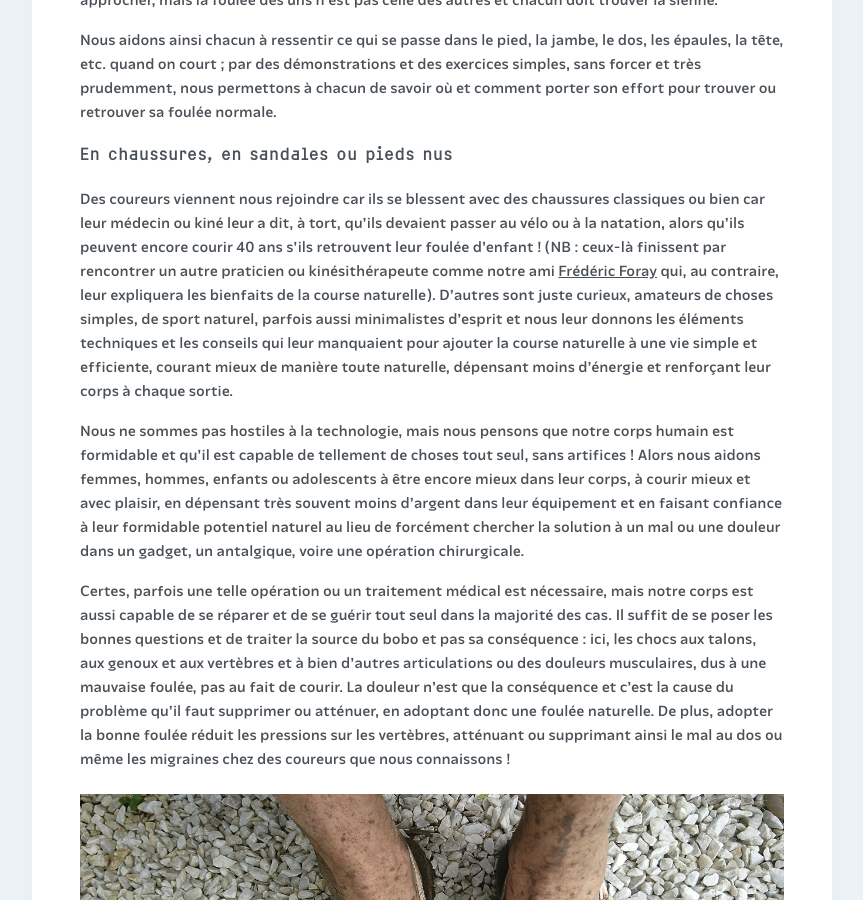
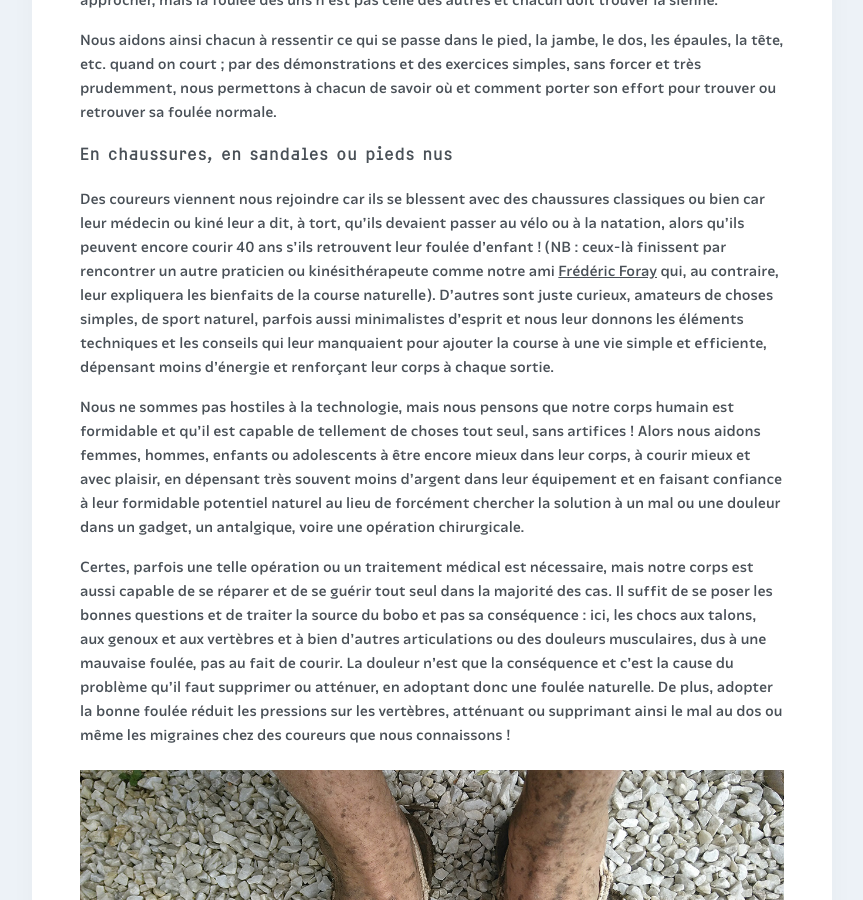
Before and after one commit to courirpaleo/courirpaleo.github.io, a Jekyll site: the page built from _pages-secondary/foulee-naturelle.md, in a window 1280 px wide and 900 px high, scrolled down 3212 px. Shown: the whole window, without its empty margins (208-1071 px from the left). Built offline with Jekyll 4.4.1, drawn with Linux system fonts in a browser that asks for light colours; some web fonts are replaced.

Commit message:
Update foulee-naturelle.md

```diff
--- a/_pages-secondary/foulee-naturelle.md
+++ b/_pages-secondary/foulee-naturelle.md
@@ -42,7 +42,7 @@ Nous aidons ainsi chacun à ressentir ce qui se passe dans le pied, la jambe, le
 
 ### En chaussures, en sandales ou pieds nus
 
-Des coureurs viennent nous rejoindre car ils se blessent avec des chaussures classiques ou bien car leur médecin ou kiné leur a dit, à tort, qu'ils devaient passer au vélo ou à la natation, alors qu'ils peuvent encore courir 40 ans s'ils retrouvent leur foulée d'enfant&nbsp;! (NB&nbsp;: ceux-là finissent par rencontrer un autre praticien ou kinésithérapeute comme notre ami [Frédéric Foray](https://lacliniqueducoureur.com/certifie/?id=35231) qui, au contraire, leur expliquera les bienfaits de la course naturelle). D'autres sont juste curieux, amateurs de choses simples, de sport naturel, parfois aussi minimalistes d'esprit et nous leur donnons les éléments techniques et les conseils qui leur manquaient pour ajouter la course naturelle à une vie simple et efficiente, courant mieux de manière toute naturelle, dépensant moins d'énergie et renforçant leur corps à chaque sortie.
+Des coureurs viennent nous rejoindre car ils se blessent avec des chaussures classiques ou bien car leur médecin ou kiné leur a dit, à tort, qu'ils devaient passer au vélo ou à la natation, alors qu'ils peuvent encore courir 40 ans s'ils retrouvent leur foulée d'enfant&nbsp;! (NB&nbsp;: ceux-là finissent par rencontrer un autre praticien ou kinésithérapeute comme notre ami [Frédéric Foray](https://lacliniqueducoureur.com/certifie/?id=35231) qui, au contraire, leur expliquera les bienfaits de la course naturelle). D'autres sont juste curieux, amateurs de choses simples, de sport naturel, parfois aussi minimalistes d'esprit et nous leur donnons les éléments techniques et les conseils qui leur manquaient pour ajouter la course à une vie simple et efficiente, dépensant moins d'énergie et renforçant leur corps à chaque sortie.
 
 Nous ne sommes pas hostiles à la technologie, mais nous pensons que notre corps humain est formidable et qu'il est capable de tellement de choses tout seul, sans artifices&nbsp;! Alors nous aidons femmes, hommes, enfants ou adolescents à être encore mieux dans leur corps, à courir mieux et avec plaisir, en dépensant très souvent moins d'argent dans leur équipement et en faisant confiance à leur formidable potentiel naturel au lieu de forcément chercher la solution à un mal ou une douleur dans un gadget, un antalgique, voire une opération chirurgicale.
 
```
